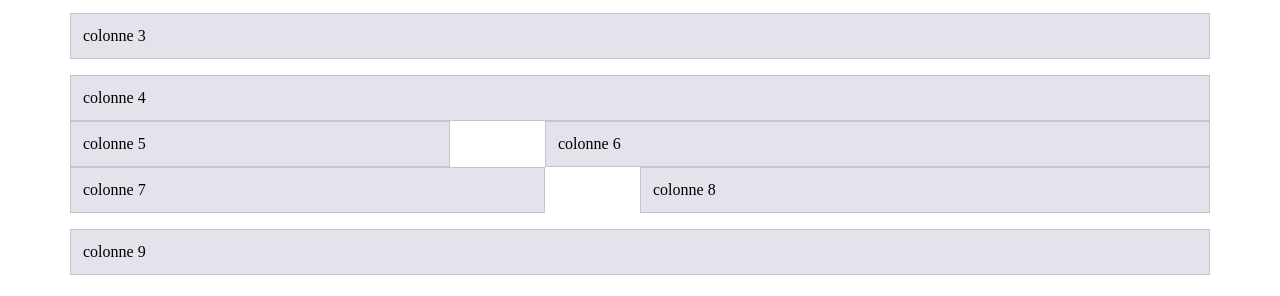
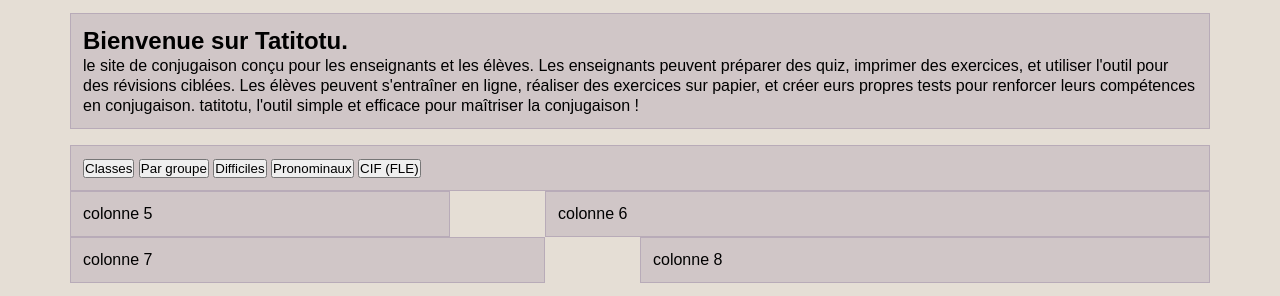
Before and after one commit to joliehelfer/tatitotu, a website built with Parcel: page src/index.html in a window 1280 px wide. Shown: the part 131-427 px from the top of the page. Built offline with nearby package versions, Linux system fonts and the light colour scheme; a web font is replaced by a local one.

Commit message:
html suite

```diff
--- a/src/index.html
+++ b/src/index.html
@@ -5,6 +5,12 @@
     <title>eikon parcel starter</title>
     <meta name="viewport" content="width=device-width, initial-scale=1.0" />
     <link rel="stylesheet" href="scss/main.scss" />
+    <link rel="preconnect" href="https://fonts.googleapis.com" />
+    <link rel="preconnect" href="https://fonts.gstatic.com" crossorigin />
+    <link
+      href="https://fonts.googleapis.com/css2?family=Kodchasan:ital,wght@0,200;0,300;0,400;0,500;0,600;0,700;1,200;1,300;1,400;1,500;1,600;1,700&display=swap"
+      rel="stylesheet"
+    />
   </head>
   <body>
     <script src="js/main.js" type="module"></script>
@@ -14,20 +20,49 @@
           <img src="img/logo-tatitotu.png" alt="logo-tatitotu" />
           <p>Défi de conjugaison</p>
         </div>
-        <div class="col-4">colonne 2</div>
+        <div class="col-4">
+          <div>
+            <a href="#">Acceuil</a>
+            <a href="#">Admin</a>
+          </div>
+        </div>
       </div>
       <div class="row">
-        <div class="col-12 offset-">colonne 3</div>
+        <div class="col-12 offset-">
+          <h2>Bienvenue sur Tatitotu.</h2>
+          <p>
+            le site de conjugaison conçu pour les enseignants et les élèves. Les
+            enseignants peuvent préparer des quiz, imprimer des exercices, et
+            utiliser l'outil pour des révisions ciblées. Les élèves peuvent
+            s'entraîner en ligne, réaliser des exercices sur papier, et créer
+            eurs propres tests pour renforcer leurs compétences en conjugaison.
+            tatitotu, l'outil simple et efficace pour maîtriser la conjugaison !
+          </p>
+        </div>
       </div>
       <div class="row">
-        <div class="col-12">colonne 4</div>
+        <div class="col-12">
+          <div>
+            <button>Classes</button>
+            <button>Par groupe</button>
+            <button>Difficiles</button>
+            <button>Pronominaux</button>
+            <button>CIF (FLE)</button>
+          </div>
+        </div>
         <div class="col-4">colonne 5</div>
         <div class="col-7 offset-1">colonne 6</div>
         <div class="col-5">colonne 7</div>
         <div class="col-6 offset-1">colonne 8</div>
       </div>
       <div class="row">
-        <div class="col-12">colonne 9</div>
+        <div class="col-12">
+          <img
+            class="logo-footer"
+            src="img/logo-tatitotu.png"
+            alt="logo-tatitotu"
+          />
+        </div>
       </div>
     </div>
   </body>
--- a/src/scss/_base.scss
+++ b/src/scss/_base.scss
@@ -3,6 +3,11 @@
 // ==================================== */
 
 :root {
+  --beige: #e5ded5;
+  --black: #000000;
+  --blue: #5076b7;
+  --orange: #f18e20;
+  --violet: #764695;
 }
 
 /* ====================================
@@ -17,6 +22,8 @@
 
 html {
   font-size: 16px;
+  font-family: "Kodchasan", sans-serif;
+  background-color: #e5ded5;
 }
 
 body {
```
